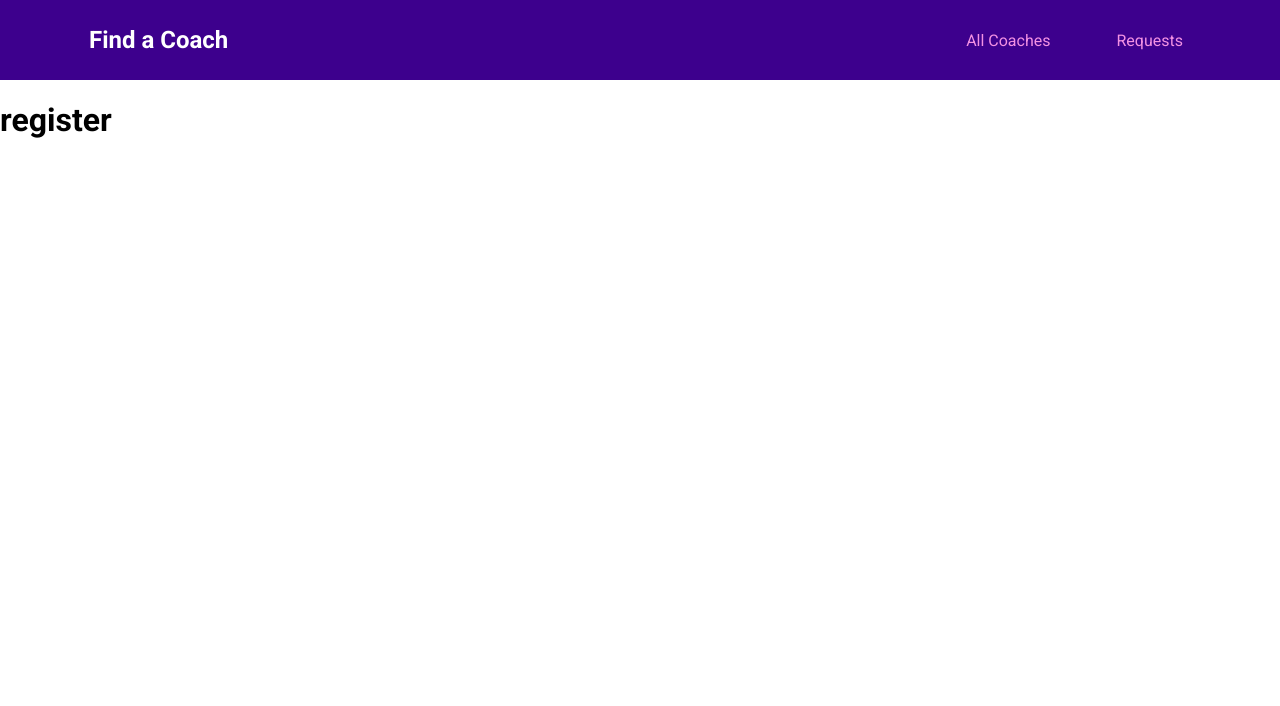
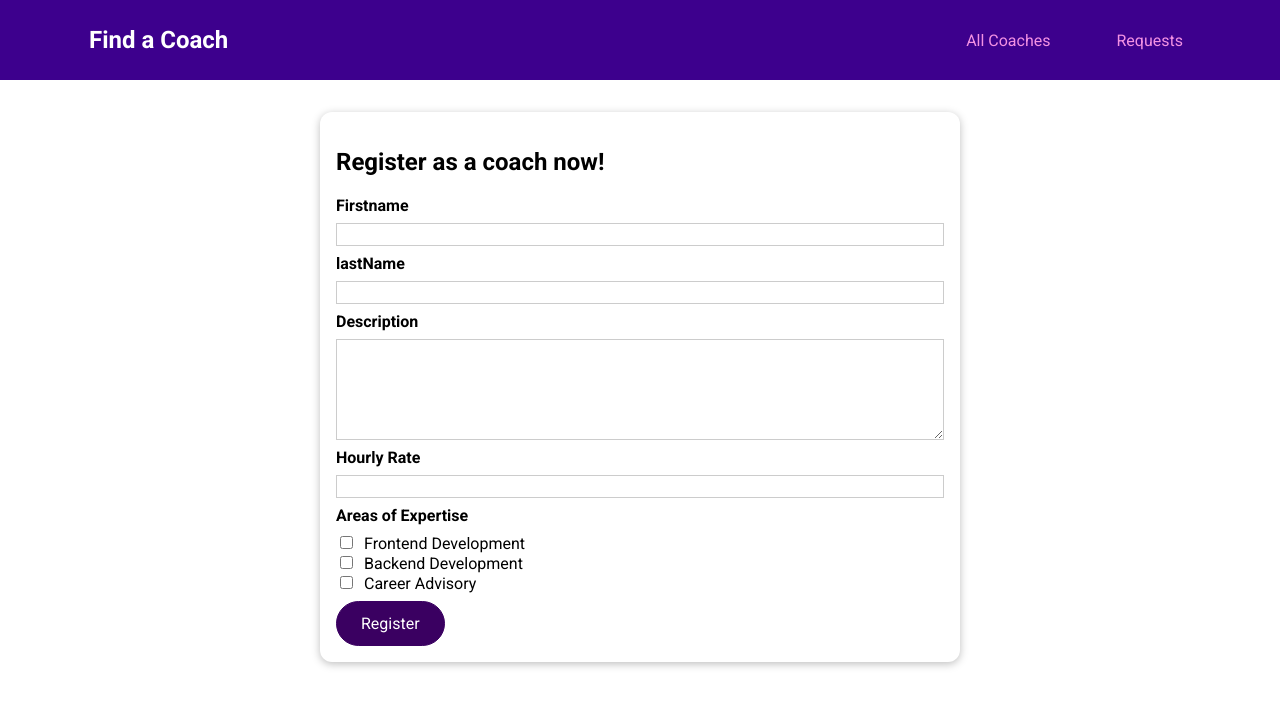
Before and after one commit to Broncs/find-a-coach, a Vue app: page /register in a window 1280 px wide. Shown: the top 706 px of the page. Built offline with nearby package versions, Linux system fonts and the light colour scheme.

Commit message:
register as a coach

```diff
--- /dev/null
+++ b/src/components/coaches/CoachFilter.vue
@@ -0,0 +1,73 @@
+<template>
+  <base-card>
+    <h2>Find Your Coach</h2>
+    <span class="filter-option">
+      <input @change="setFilter" type="checkbox" id="frontend" checked />
+      <label for="frontend">Frontend</label>
+    </span>
+    <span class="filter-option">
+      <input @change="setFilter" type="checkbox" id="backend" checked />
+      <label for="backend">backend</label>
+    </span>
+    <span class="filter-option">
+      <input @change="setFilter" type="checkbox" id="career" checked />
+      <label for="career">Career</label>
+    </span>
+  </base-card>
+</template>
+
+
+<script>
+export default {
+    emits: ['change-filter'],
+    data(){
+        return{
+            filters:{
+                frontend: true,
+                backend: true,
+                career: true
+            }
+        }
+    },
+    methods:{
+
+        setFilter(e){
+           const inputId = e.target.id;
+           const isActive = e.target.checked;
+           const updatedFilters={
+            ...this.filters,
+
+                [inputId]: isActive
+           }
+           this.filters = updatedFilters;
+           this.$emit('change-filter', updatedFilters)
+
+        //    console.log(updatedFilters)
+        }
+    },
+
+}
+</script>
+
+<style scoped>
+h2 {
+  margin: 0.5rem 0;
+}
+
+.filter-option {
+  margin-right: 1rem;
+}
+
+.filter-option label,
+.filter-option input {
+  vertical-align: middle;
+}
+
+.filter-option label {
+  margin-left: 0.25rem;
+}
+
+.filter-option.active label {
+  font-weight: bold;
+}
+</style>
--- /dev/null
+++ b/src/components/coaches/CoachForm.vue
@@ -0,0 +1,129 @@
+<template>
+  <form @submit.prevent="submitForm">
+    <div class="form-control">
+      <label for="firstname">Firstname</label>
+      <input type="text" id="firstname" v-model.trim="firstName" />
+    </div>
+    <div class="form-control">
+      <label for="lastname">lastName</label>
+      <input type="text" id="lastname" v-model.trim="lastName" />
+    </div>
+    <div class="form-control">
+      <label for="description">Description</label>
+      <textarea id="description" rows="5" v-model.trim="description"></textarea>
+    </div>
+
+    <div class="form-control">
+      <label for="rate">Hourly Rate</label>
+      <input type="number" id="rate" v-model.number="rate" />
+    </div>
+
+    <div class="form-control">
+      <h3>Areas of Expertise</h3>
+      <div>
+        <input type="checkbox" id="frontend" value="frontend" v-model="areas" />
+        <label for="frontend">Frontend Development</label>
+      </div>
+
+      <div>
+        <input type="checkbox" id="backend" value="backend" v-model="areas" />
+        <label for="backend">Backend Development</label>
+      </div>
+
+      <div>
+        <input type="checkbox" id="career" value="career" v-model="areas" />
+        <label for="career">Career Advisory</label>
+      </div>
+    </div>
+
+    <base-button>Register</base-button>
+  </form>
+</template>
+
+<script>
+export default {
+    emits:['save-data'],
+  data() {
+    return {
+      firstName: '',
+      lastName: '',
+      description: '',
+      rate: null,
+      areas: [],
+    };
+  },
+  methods:{
+    submitForm(){
+        const formData = {
+            first: this.firstName,
+            last: this.lastName,
+            desc: this.description,
+            rate: this.rate,
+            areas: this.areas
+        }
+
+        this.$emit('save-data', formData)
+
+    }
+  }
+};
+</script>
+
+
+<style scoped>
+
+.form-control {
+  margin: 0.5rem 0;
+}
+
+label {
+  font-weight: bold;
+  display: block;
+  margin-bottom: 0.5rem;
+}
+
+input[type='checkbox'] + label {
+  font-weight: normal;
+  display: inline;
+  margin: 0 0 0 0.5rem;
+}
+
+input,
+textarea {
+  display: block;
+  width: 100%;
+  border: 1px solid #ccc;
+  font: inherit;
+}
+
+input:focus,
+textarea:focus {
+  background-color: #f0e6fd;
+  outline: none;
+  border-color: #3d008d;
+}
+
+input[type='checkbox'] {
+  display: inline;
+  width: auto;
+  border: none;
+}
+
+input[type='checkbox']:focus {
+  outline: #3d008d solid 1px;
+}
+
+h3 {
+  margin: 0.5rem 0;
+  font-size: 1rem;
+}
+
+.invalid label {
+  color: red;
+}
+
+.invalid input,
+.invalid textarea {
+  border: 1px solid red;
+}
+</style>
--- a/src/pages/coaches/CoachRegistration.vue
+++ b/src/pages/coaches/CoachRegistration.vue
@@ -1,10 +1,27 @@
 <template>
 
-<h1>register</h1>
+    <section>
+        <base-card>
+            <h2>Register as a coach now!</h2>
+            <coach-form @save-data="saveData"></coach-form>
+        </base-card>
+
+    </section>
 </template>
 
 <script>
+import CoachForm from '../../components/coaches/CoachForm.vue'
 export default {
+    components:{
+        CoachForm
+    },
 
+    methods:{
+        saveData(data){
+            console.log(data)
+          this.$store.dispatch('coaches/registerCoach', data)
+          this.$router.replace('/coaches')
+        }
+    }
 }
 </script>
--- a/src/pages/coaches/CoachesList.vue
+++ b/src/pages/coaches/CoachesList.vue
@@ -1,11 +1,14 @@
 <template>
-  <section>FILTER</section>
+  <section>
+
+    <coach-filter @change-filter="setFilters" ></coach-filter>
+  </section>
 
   <section>
     <base-card>
       <div class="controls">
         <base-button mode="outline">Refresh</base-button>
-        <base-button link to="/register">Register as Coach</base-button>
+        <base-button v-if="!isCoach" link to="/register">Register as Coach</base-button>
       </div>
 
       <ul v-if="hasCoaches">
@@ -21,25 +24,62 @@
         </coach-item>
       </ul>
       <h3 v-else>No coaches found.</h3>
-      LIST OF COACHES
+      <!-- LIST OF COACHES -->
     </base-card>
   </section>
 </template>
 
 <script>
 import CoachItem from '../../components/coaches/CoachItem.vue';
+import CoachFilter from '../../components/coaches/CoachFilter.vue'
 export default {
   components: {
     CoachItem,
+    CoachFilter
+  },
+  data(){
+    return{
+      activeFilters:{
+        frontend: true,
+        backend: true,
+        career: true
+
+      }
+    }
   },
   computed: {
+
+        isCoach(){
+          console.log(this.$store.getters['coaches/isCoach'])
+            return this.$store.getters['coaches/isCoach']
+        },
+
+
     filteredCoaches() {
-      return this.$store.getters['coaches/coaches'];
+      const coaches =  this.$store.getters['coaches/coaches'];
+
+      return coaches.filter(coach => {
+        if(this.activeFilters.frontend && coach.areas.includes('frontend')){
+          return true;
+        }
+          if(this.activeFilters.backend && coach.areas.includes('backend')){
+          return true;
+        }
+          if(this.activeFilters.career && coach.areas.includes('career')){
+          return true;
+        }
+       return false;
+      })
     },
     hasCoaches() {
       return this.$store.getters['coaches/hasCoaches'];
     },
   },
+  methods:{
+    setFilters(updatedFilters){
+      this.activeFilters = updatedFilters;
+    }
+  }
 };
 </script>
 
--- a/src/store/index.js
+++ b/src/store/index.js
@@ -3,6 +3,16 @@
 const store = createStore({
     modules:{
         coaches: coachesModules
+    },
+    state(){
+        return {
+            userId: 'c3'
+        }
+    },
+    getters:{
+        userId(state){
+            return state.userId
+        }
     }
 })
 export default store
--- a/src/store/modules/coaches/actions.js
+++ b/src/store/modules/coaches/actions.js
@@ -1 +1,17 @@
-export default{};
+export default{
+
+    registerCoach(context, data){
+
+        console.log(context.rootGetters.userId)
+        const coachData = {
+            id: context.rootGetters.userId,
+            firstName: data.first,
+            lastName: data.last,
+            description: data.desc,
+            hourlyRate: data.rate,
+            areas: data.areas
+        }
+
+        context.commit('registerCoach', coachData)
+    }
+};
--- a/src/store/modules/coaches/getters.js
+++ b/src/store/modules/coaches/getters.js
@@ -6,5 +6,12 @@
     },
     hasCoaches(state){
         return  state.coaches &&  state.coaches.length > 0 ;
+    },
+    isCoach(_, getters, _2 ,rootGetters){
+        const coaches = getters.coaches;
+        const userId = rootGetters.userId;
+        console.log(coaches,  userId)
+        return coaches.some(coach => coach.id === userId)
+
     }
 };
--- a/src/store/modules/coaches/mutations.js
+++ b/src/store/modules/coaches/mutations.js
@@ -1 +1,6 @@
-export default{};
+export default{
+
+    registerCoach(state, payload){
+        state.coaches.push(payload)
+    }
+};
```
Also changed, not shown: src/pages/requests/ContactCoach.vue (line endings or trailing spaces).
